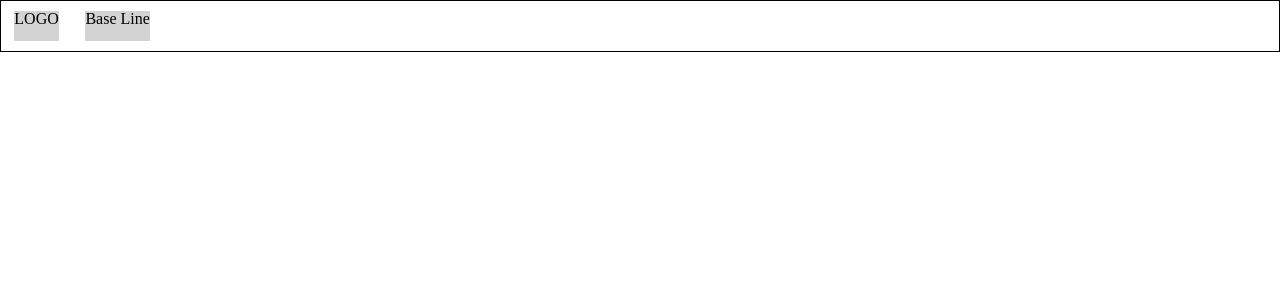
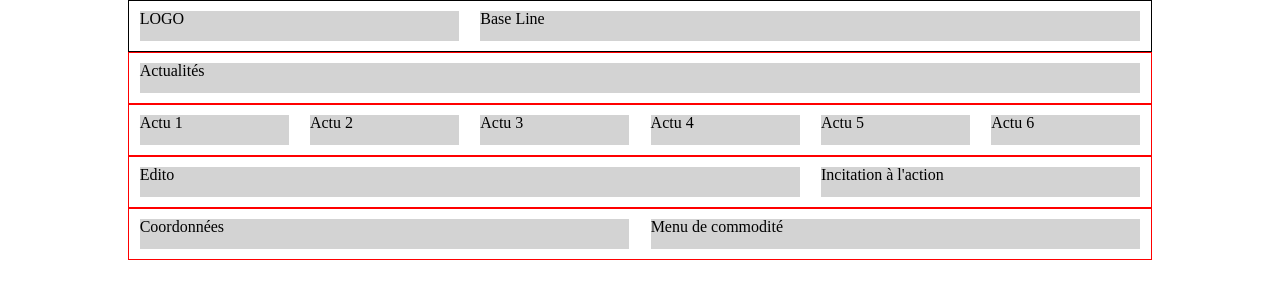
Before and after one commit to papasqual34/grid, a plain HTML site: page index.html in a window 1280 px wide. Drawn offline with Linux system fonts and the light colour scheme.

Commit message:
index.html up to improve col classes.

```diff
--- a/index.html
+++ b/index.html
@@ -1,5 +1,6 @@
 <!DOCTYPE html>
 <html lang="en">
+
 <head>
     <meta charset="UTF-8">
     <meta name="viewport" content="width=device-width, initial-scale=1.0">
@@ -8,16 +9,69 @@
     <link rel="stylesheet" href="css/reset.css">
     <link rel="stylesheet" href="css/grid.css">
 </head>
+
 <body>
-    <!-- Première ligne -->
-    <div class="row">
-        <!-- Colonnes -->
-        <div class="col col-4">
-            <h1>LOGO</h1>
+    <div class="container">
+        <!-- Première ligne -->
+        <div class="row">
+            <!-- 2 Colonnes 4 et 8-->
+            <div class="col col-sm-12 col-md-4">
+                <h1>LOGO</h1>
+            </div>
+            <div class="col col-sm-12 col-md-8">
+                <h2>Base Line</h2>
+            </div>
         </div>
-        <div class="col col-8">
-            <h2>Base Line</h2>
+        <!-- Deuxième ligne -->
+        <div class="row">
+            <!-- 1 Colonne 12 -->
+            <div class="col col-sm-12 col-md-12">
+                <h1>Actualités</h1>
+            </div>
+        </div>
+        <!-- Troisième ligne -->
+        <div class="row">
+            <!-- 6 Colonnes 2 -->
+            <div class="col col-sm-6 col-md-2">
+                <h2>Actu 1</h2>
+            </div>
+            <div class="col col-sm-6 col-md-2">
+                <h2>Actu 2</h2>
+            </div>
+            <div class="col col-sm-6 col-md-2">
+                <h2>Actu 3</h2>
+            </div>
+            <div class="col col-sm-6 col-md-2">
+                <h2>Actu 4</h2>
+            </div>
+            <div class="col col-sm-6 col-md-2">
+                <h2>Actu 5</h2>
+            </div>
+            <div class="col col-sm-6 col-md-2">
+                <h2>Actu 6</h2>
+            </div>
+        </div>
+        <!-- Quatrième ligne -->
+        <div class="row">
+            <!-- 2 Colonnes 8 et 4 -->
+            <div class="col col-sm-12 col-md-8">
+                <h1>Edito</h1>
+            </div>
+            <div class="col col-sm-12 col-md-4">
+                <h2>Incitation à l'action</h2>
+            </div>
+        </div>
+        <!-- Cinquième ligne -->
+        <div class="row">
+            <!-- 2 Colonnes 6 -->
+            <div class="col col-sm-12 col-md-6">
+                <h1>Coordonnées</h1>
+            </div>
+            <div class="col col-sm-12 col-md-6">
+                <h2>Menu de commodité</h2>
+            </div>
         </div>
     </div>
 </body>
+
 </html>
```
